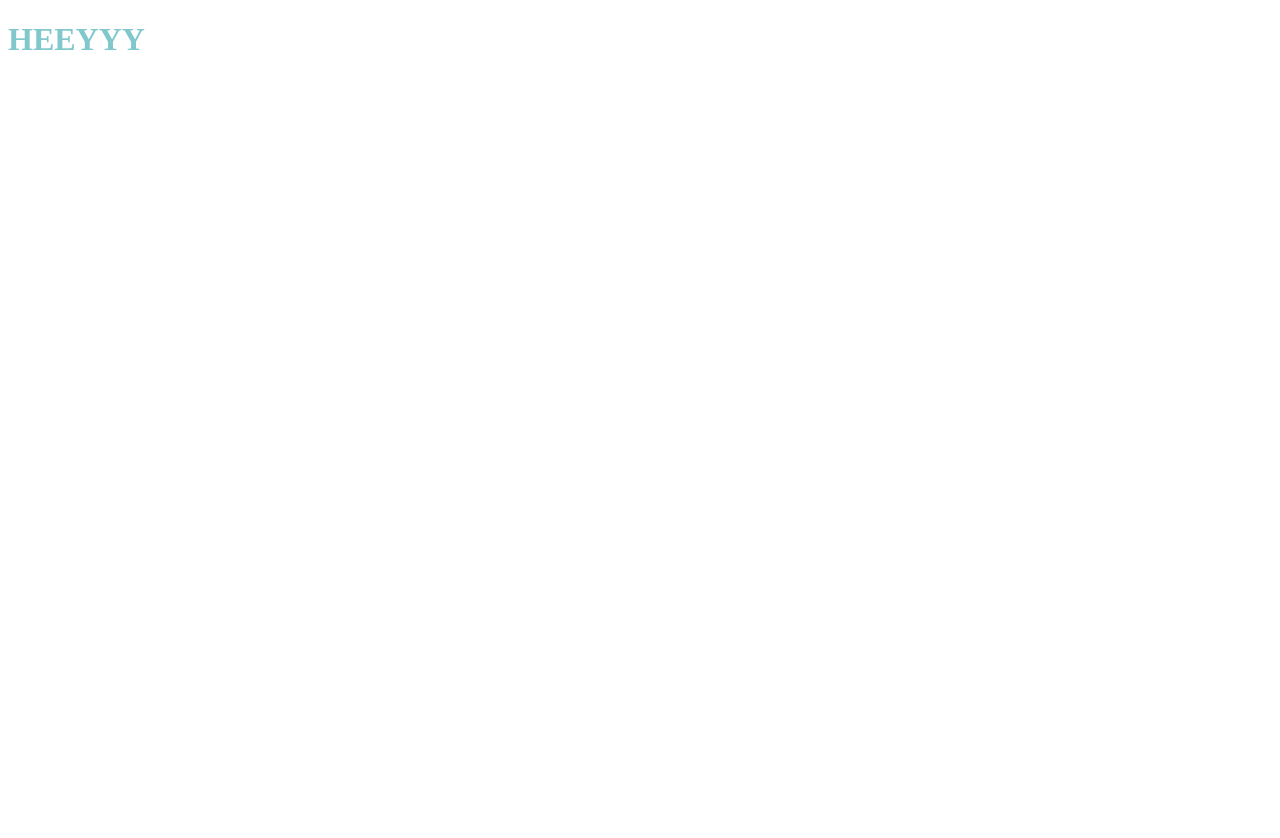
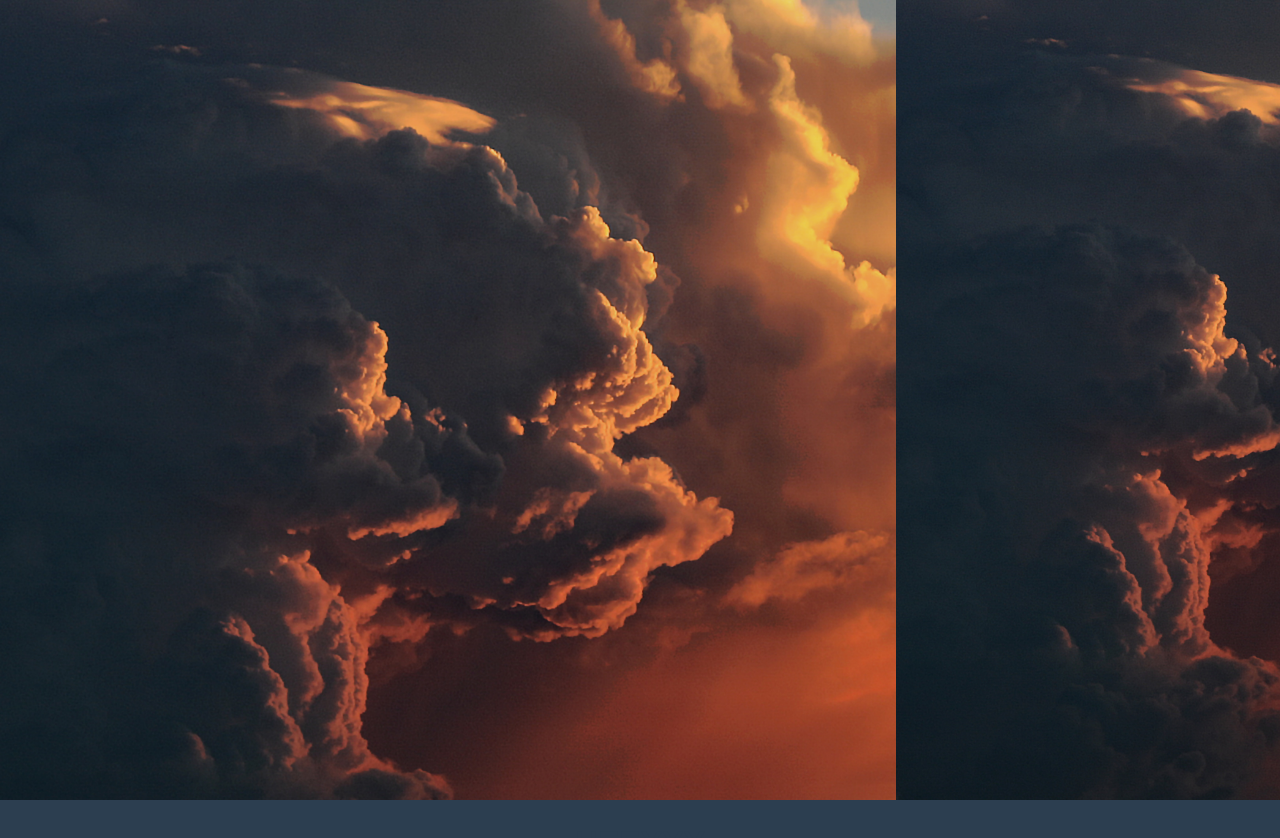
Before and after one commit to hagoraya/WeatherAppDev, a Vue app: page / in a window 1280 px wide. Shown: the top 838 px of the page. Before the commit the page ends 800 px from the top, so only its background shows below. Built offline with nearby package versions, Linux system fonts and the light colour scheme.

Commit message:
Inital divs

```diff
--- a/src/App.vue
+++ b/src/App.vue
@@ -16,12 +16,23 @@ export default {
 </script>
 
 <style>
-#app {
+#app-div {
   font-family: 'Avenir', Helvetica, Arial, sans-serif;
   -webkit-font-smoothing: antialiased;
   -moz-osx-font-smoothing: grayscale;
   text-align: center;
+
   color: #2c3e50;
-  margin-top: 60px;
 }
+
+body, html {
+  padding: 0;
+  margin: 0;
+  width: 100%;
+  min-height: 100vh;
+  background: #2c3e50;
+  overflow: hidden;
+}
+
+
 </style>
--- a/src/components/Main.vue
+++ b/src/components/Main.vue
@@ -1,6 +1,9 @@
 <template>
   <div class="main-div">
+    <div id="temp-div"></div>
+    <div id="more-info-div"></div>
     <h1>HEEYYY </h1>
+
   </div>
 </template>
 
@@ -16,9 +19,47 @@ export default {
 <!-- Add "scoped" attribute to limit CSS to this component only -->
 <style scoped>
 
-h1 {
-  color: var(--BLUEGREEN);
+
+.main-div{
+  display: inline-block;
+  background: grey;
+  height: 100vh;
+  width: 100vw;
+  background-image: url("../assets/images/clouds1.jpg");
+  background-size: cover;
+  background-attachment: inherit;
 }
 
 
+#temp-div{
+  display: inline-block;
+  width: 70%;
+  height: 100vh;
+}
+
+#more-info-div{
+  display: inline-block;
+  width: 30%;
+  height: 100vh;
+  background: inherit;
+
+
+}
+
+#main-info-div  ::before{
+  position: absolute;
+  top: 0;
+  bottom: 0;
+  left: 0;
+  right: 0;
+  box-shadow: inset 0 0 2000px rgba(0, 0, 0, 0.5);
+
+
+
+
+}
+
+
+
+
 </style>
```
Also changed, not shown: src/assets/images/clouds1.jpg (added), 1 other file (tests, documents, lock files or other folders).
